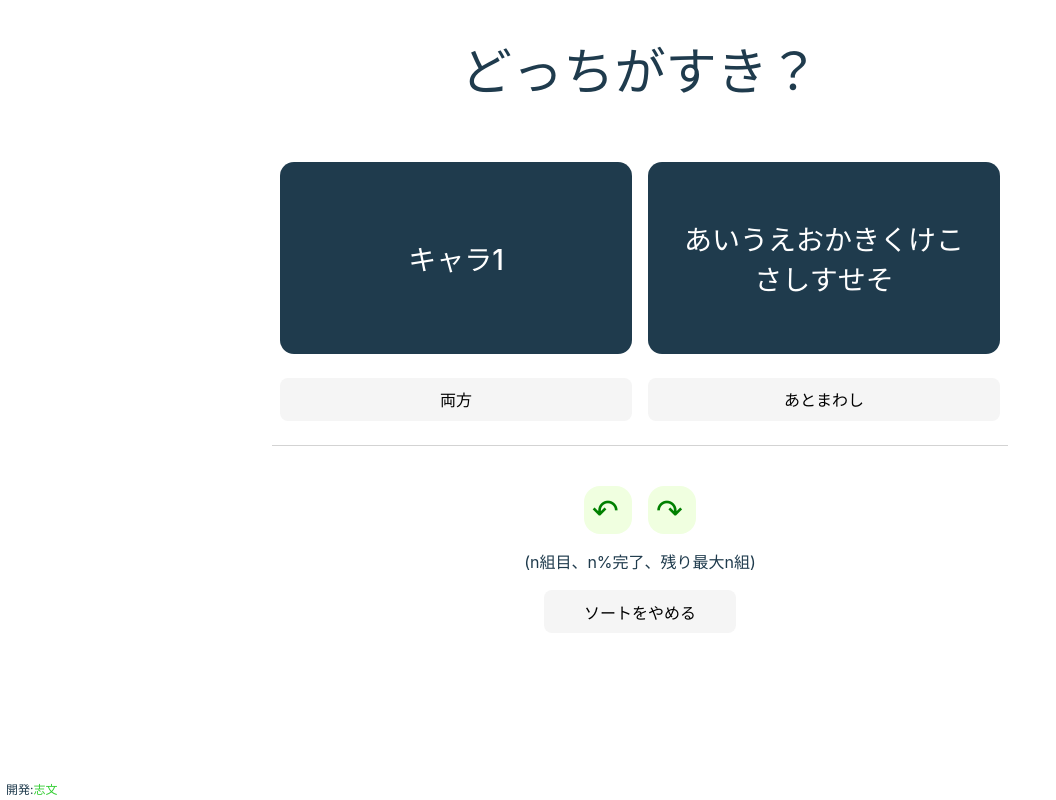
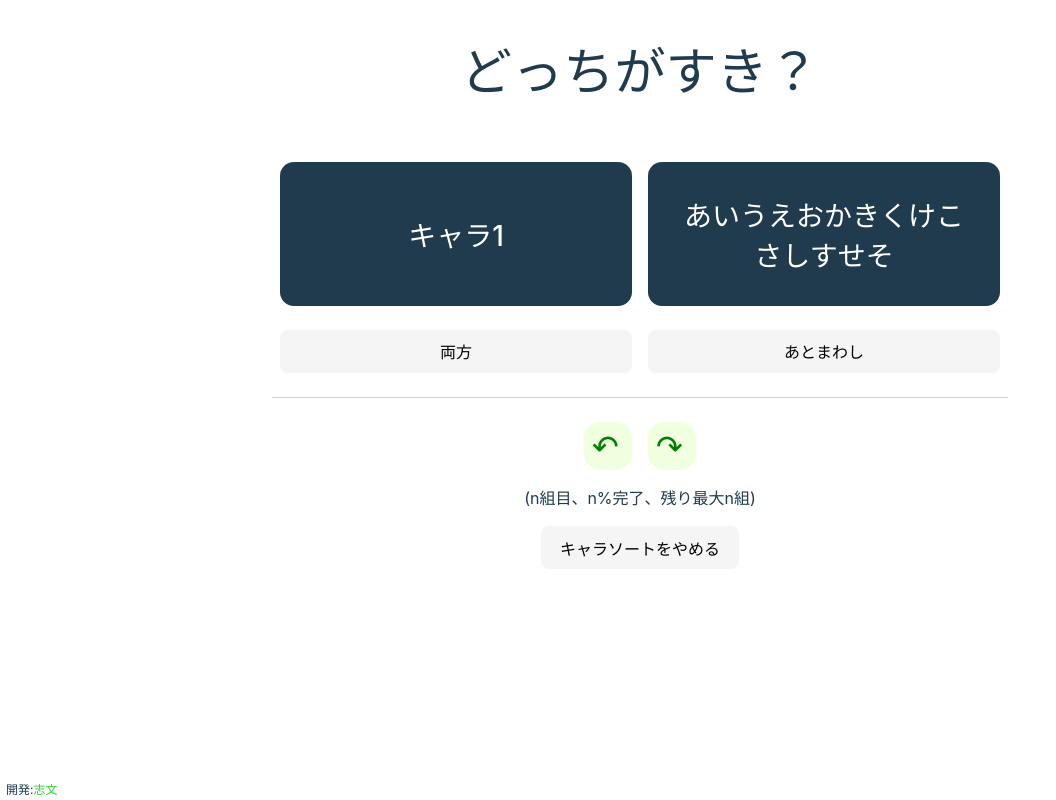
Before and after one commit to shimon1024/lecharsorter, a React (Vite) app: page / in a window 1280 px wide. Shown: the whole page, without its empty margins (0-1056 px from the left). Built offline with nearby package versions, Linux system fonts and the light colour scheme.

Commit message:
比較画面のレスポンシブ対応

```diff
--- a/src/Compare.css
+++ b/src/Compare.css
@@ -11,15 +11,14 @@
 }
 
 .compare-title {
+  font-size: clamp(1rem, 10vw, var(--h1-font-size-default));
   margin: 0.375em auto 0.75em;
 }
 
-.compare-char1 {
-  grid-column: 1 / -3;
-}
-
-.compare-char2 {
-  grid-column: 3 / -1;
+.compare-main {
+  grid-column: 1 / -1;
+  display: grid;
+  grid-template-columns: repeat(auto-fit, minmax(23rem, 1fr));
 }
 
 .compare-char1,
@@ -27,9 +26,9 @@
   font-size: 1.75rem;
   color: white;
   background-color: var(--xkcd-dark-blue-gray);
-  padding-top: 2em;
-  padding-bottom: 2em;
+  padding: 2rem;
   margin: 1.5rem 0.5rem 0;
+  height: 9rem;
 }
 .compare-char1:hover,
 .compare-char2:hover {
@@ -38,14 +37,6 @@
 .compare-char1:active,
 .compare-char2:active {
   background-color: color-mix(in srgb, var(--xkcd-dark-blue-gray) 80%, white);
-}
-
-.compare-both {
-  grid-column: 1 / -3;
-}
-
-.compare-skip {
-  grid-column: 3 / -1;
 }
 
 .compare-both,
@@ -58,7 +49,7 @@
   grid-column: 1 / -1;
   border-width: 0;
   border-bottom: lightgray 1px solid;
-  margin: 1.5em 0 2.5em;
+  margin: 1.5em 0;
 }
 
 .compare-undo {
@@ -106,5 +97,6 @@
 }
 
 .compare-quit {
-  margin: 1em 8em 0;
+  justify-self: center;
+  margin-top: 1em;
 }
--- a/src/Compare.jsx
+++ b/src/Compare.jsx
@@ -4,15 +4,17 @@ export default function Compare({ sorterTitle }) {
   return (
     <div className="compare">
       <h1 className="compare-title">どっちが{sorterTitle}？</h1>
-      <button className="compare-char1">キャラ1</button>
-      <button className="compare-char2">あいうえおかきくけこさしすせそ</button>
-      <button className="compare-both">両方</button>
-      <button className="compare-skip">あとまわし</button>
+      <div className="compare-main">
+        <button className="compare-char1">キャラ1</button>
+        <button className="compare-char2">あいうえおかきくけこさしすせそ</button>
+        <button className="compare-both">両方</button>
+        <button className="compare-skip">あとまわし</button>
+      </div>
       <hr className="compare-hr-main-sub" />
       <button className="compare-undo">↶</button>
       <button className="compare-redo">↷</button>
       <div className="compare-info">(n組目、n%完了、残り最大n組)</div>
-      <button className="compare-quit">ソートをやめる</button>
+      <button className="compare-quit">キャラソートをやめる</button>
     </div>
   );
 }
```
